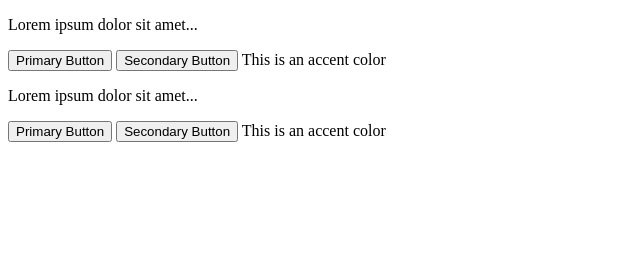
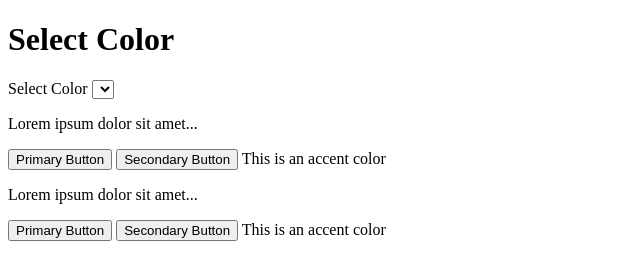
Before and after one commit to storiaca/front-layout, a plain HTML site: page css-colors/index.html in a window 1280 px wide. Shown: the whole page, without its empty margins (0-640 px from the left). Drawn offline with Linux system fonts and the light colour scheme.

Commit message:
Color javascript start

```diff
--- /dev/null
+++ b/css-colors/app.js
@@ -0,0 +1 @@
+const selectColor = document.getElementById("color");
--- a/css-colors/index.html
+++ b/css-colors/index.html
@@ -7,6 +7,19 @@
     <link rel="stylesheet" href="style.css">
   </head>
   <body>
+    <h1>Select Color</h1>
+
+    <div class="container">
+      <div class="form-group">
+
+        <label for="color">Select Color</label>
+        <select name="color" id="color">
+          <option value=""></option>
+        </select>
+      </div>
+
+      <div class="show-color"></div>
+    </div>
     <!-- Light Mode Background Color -->
 <body class="bg-white">
 
@@ -34,5 +47,7 @@
 
   <!-- Dark Mode Accent Color -->
   <span class="dark:text-orange-500">This is an accent color</span>
+
+  <script src="./app.js"></script>
   </body>
 </html>
```
